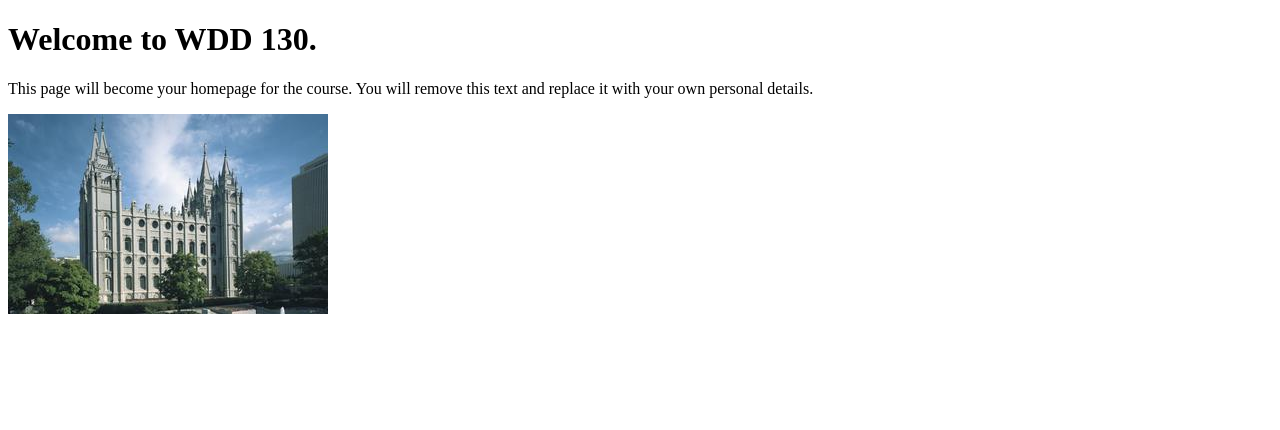
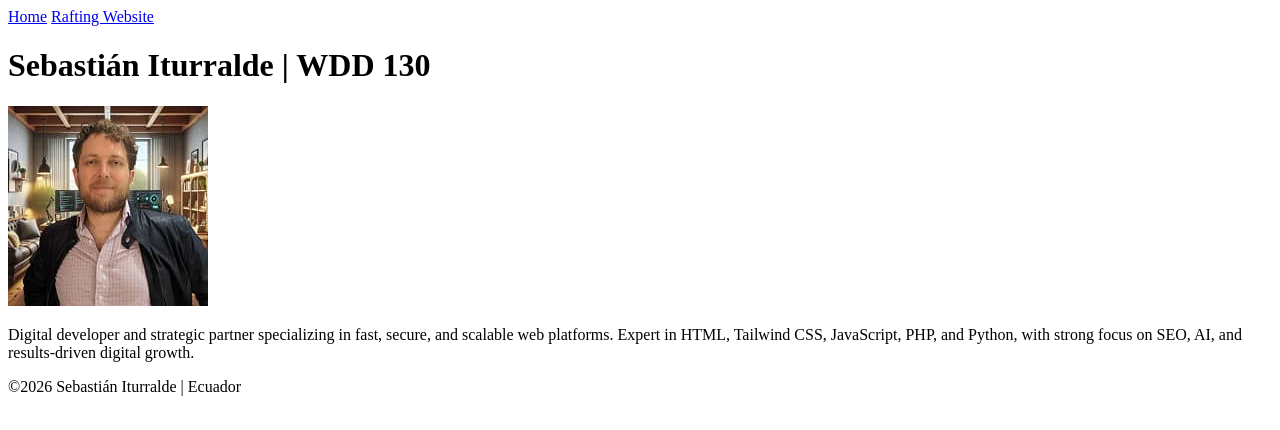
Before and after one commit to itusebastian/wdd130, a plain HTML site: page index.html in a window 1280 px wide. Drawn offline with Linux system fonts and the light colour scheme.

Commit message:
Add profile image and update homepage content

```diff
--- a/index.html
+++ b/index.html
@@ -1,14 +1,30 @@
 <!DOCTYPE html>
 <html lang="en">
+
 <head>
-    <meta charset="UTF-8">
-    <meta name="viewport" content="width=device-width, initial-scale=1.0">
-    <title>WDD 130 | Personal Homepage</title>
+  <meta charset="UTF-8">
+  <meta name="viewport" content="width=device-width, initial-scale=1.0">
+  <title>Sebastián Iturralde | WDD 130</title>
 </head>
+
 <body>
-    <h1>Welcome to WDD 130.</h1>
-    <p>This page will become your homepage for the course. You will remove this text and replace it with your own personal details.</p>
+  <header>
+    <nav>
+      <a href="#">Home</a>
+      <a href="wwr/">Rafting Website</a>
+    </nav>
+  </header>
+  <main>
+    <h1>Sebastián Iturralde | WDD 130</h1>
+    <img src="images/profile.jpg" alt="Sebastián Iturralde" width="200">
+    <p>Digital developer and strategic partner specializing in fast, secure, and scalable web
+      platforms.
+      Expert in HTML, Tailwind CSS, JavaScript, PHP, and Python, with strong focus on SEO, AI, and
+      results-driven digital growth.</p>
+  </main>
+  <footer>
+    <p>&copy2026 Sebastián Iturralde | Ecuador</p>
+  </footer>
+</body>
 
-    <img src="images/salt-lake-temple.jpg" alt="The Salt Lake Temple.">
-</body>
 </html>
```
Also changed, not shown: images/profile.jpg (added).
